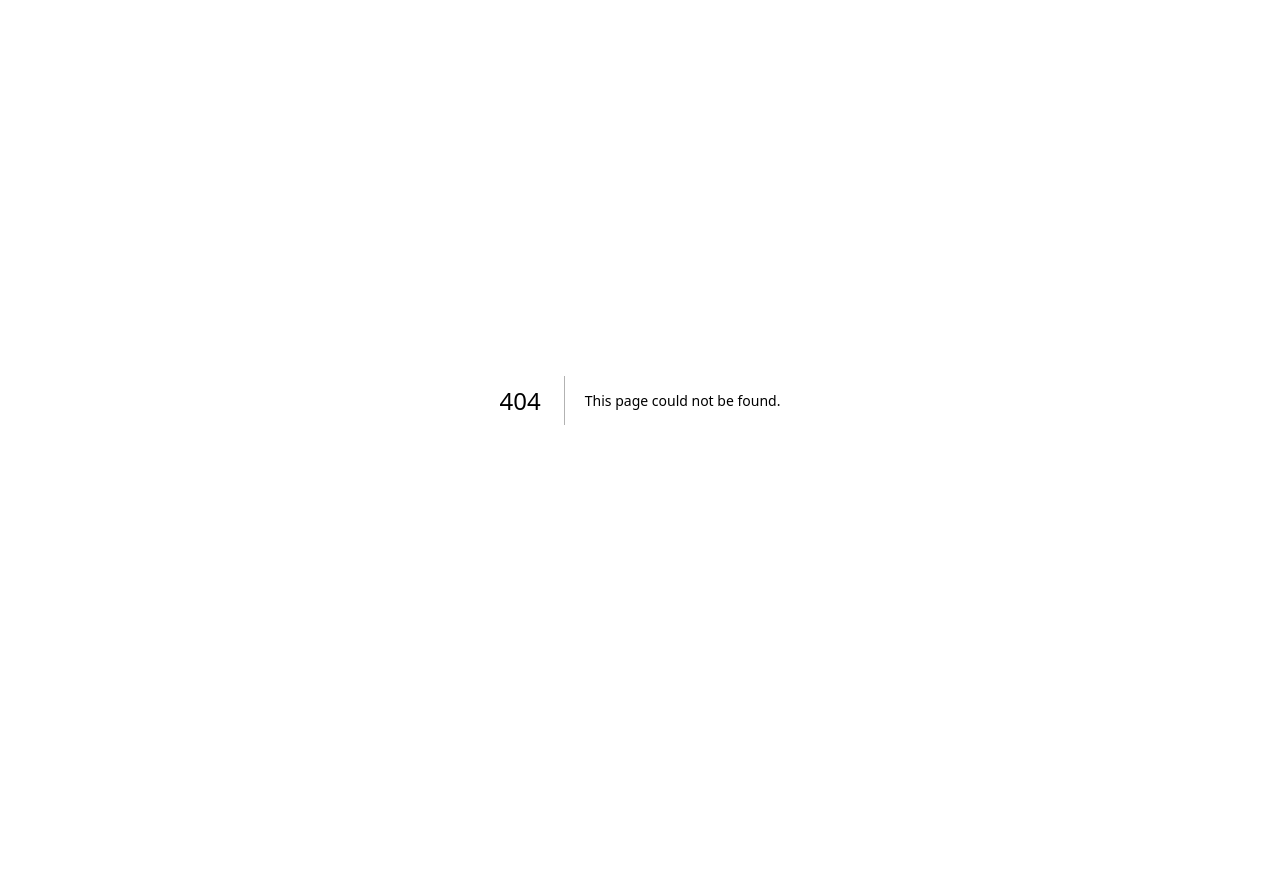
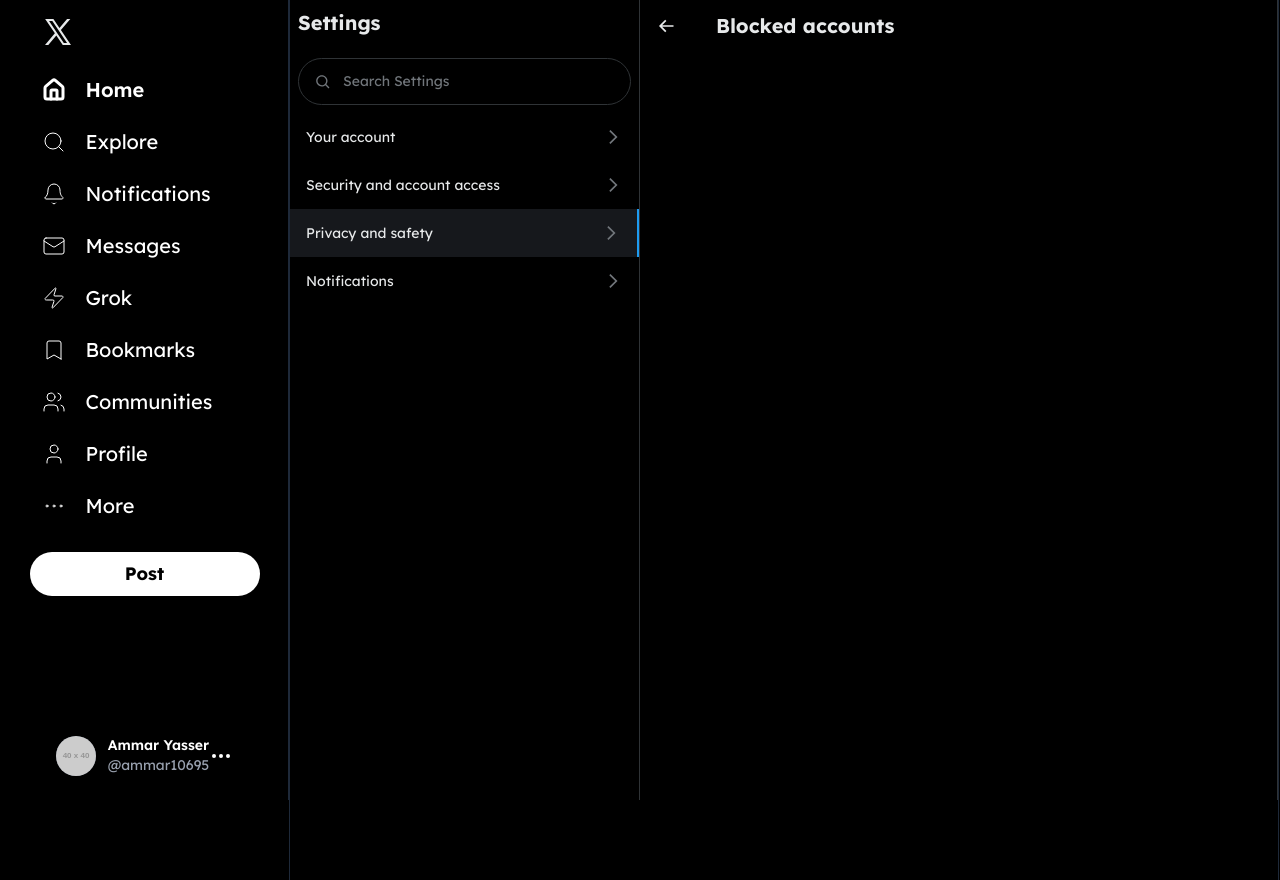
Before and after one commit to SWEProject25/frontend, a Next.js app: page /settings/privacy_and_safety/mute_and_block/blocked_accounts in a window 1280 px wide. Before the commit this address had no page. Before the commit the page ends 800 px from the top, so only its background shows below. Built offline with nearby package versions, Linux system fonts and the light colour scheme.

Commit message:
feat: add pages for managing muted and blocked accounts

```diff
--- /dev/null
+++ b/src/app/settings/privacy_and_safety/mute_and_block/blocked_accounts/page.tsx
@@ -0,0 +1,21 @@
+'use client';
+import { useRouter } from 'next/navigation';
+import Breadcrumb from '@/components/ui/Breadcrumb';
+
+export default function MuteAndBlockPage() {
+  const router = useRouter();
+
+  const handleBack = () => {
+    router.push('/settings/privacy_and_safety/mute_and_block');
+  };
+
+  return (
+    <div className="border-r border-border min-h-screen">
+      <Breadcrumb
+        title="Blocked accounts"
+        onBack={handleBack}
+        showArrow={true}
+      />
+    </div>
+  );
+}
--- /dev/null
+++ b/src/app/settings/privacy_and_safety/mute_and_block/muted_accounts/page.tsx
@@ -0,0 +1,17 @@
+'use client';
+import { useRouter } from 'next/navigation';
+import Breadcrumb from '@/components/ui/Breadcrumb';
+
+export default function MuteAndBlockPage() {
+  const router = useRouter();
+
+  const handleBack = () => {
+    router.push('/settings/privacy_and_safety/mute_and_block');
+  };
+
+  return (
+    <div className="border-r border-border min-h-screen">
+      <Breadcrumb title="Muted accounts" onBack={handleBack} showArrow={true} />
+    </div>
+  );
+}
--- a/src/features/settings/constants/MUTE_and_BLOCK.ts
+++ b/src/features/settings/constants/MUTE_and_BLOCK.ts
@@ -7,7 +7,7 @@ export const block_mute_Items = [
   {
     id: 'mutedaccounts',
     label: 'Muted accounts',
-    path: '//settings/privacy_and_safety/mute_and_block/muted_accounts',
+    path: '/settings/privacy_and_safety/mute_and_block/muted_accounts',
   },
 ];
 
```
